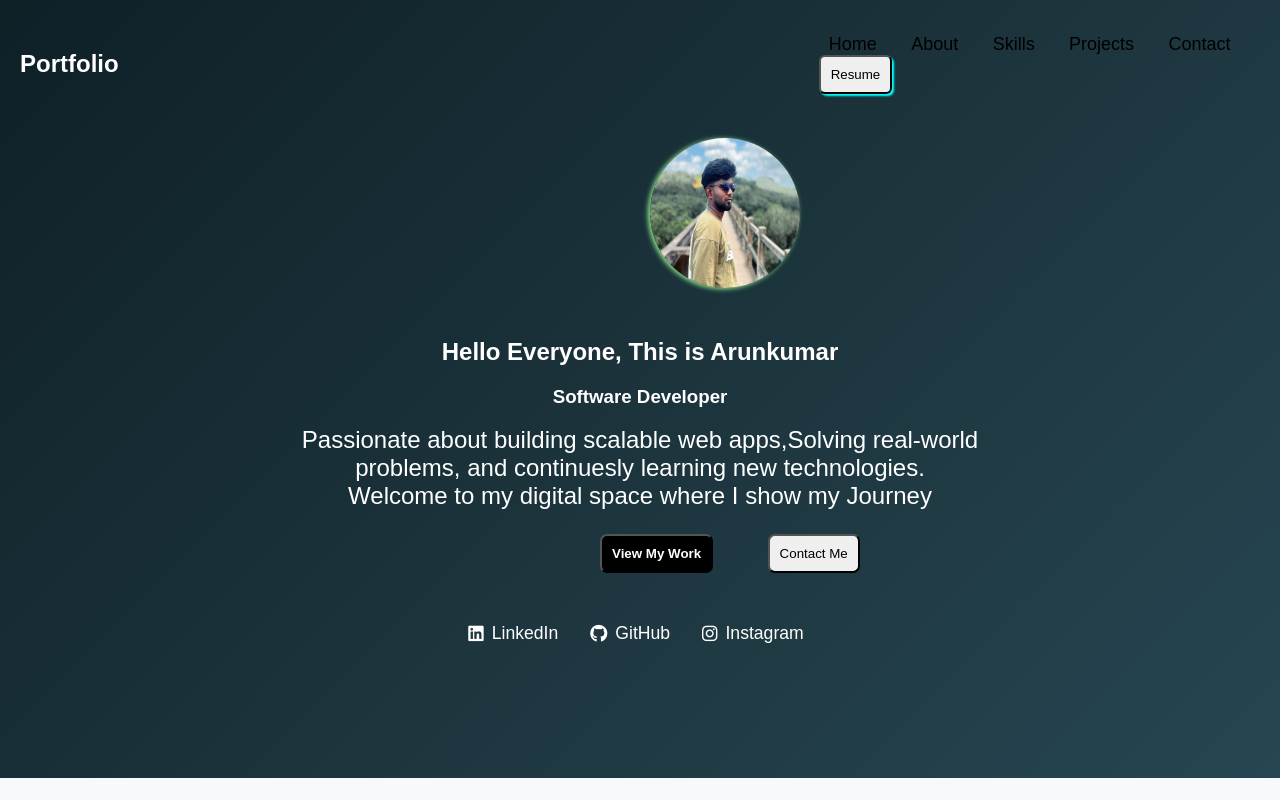
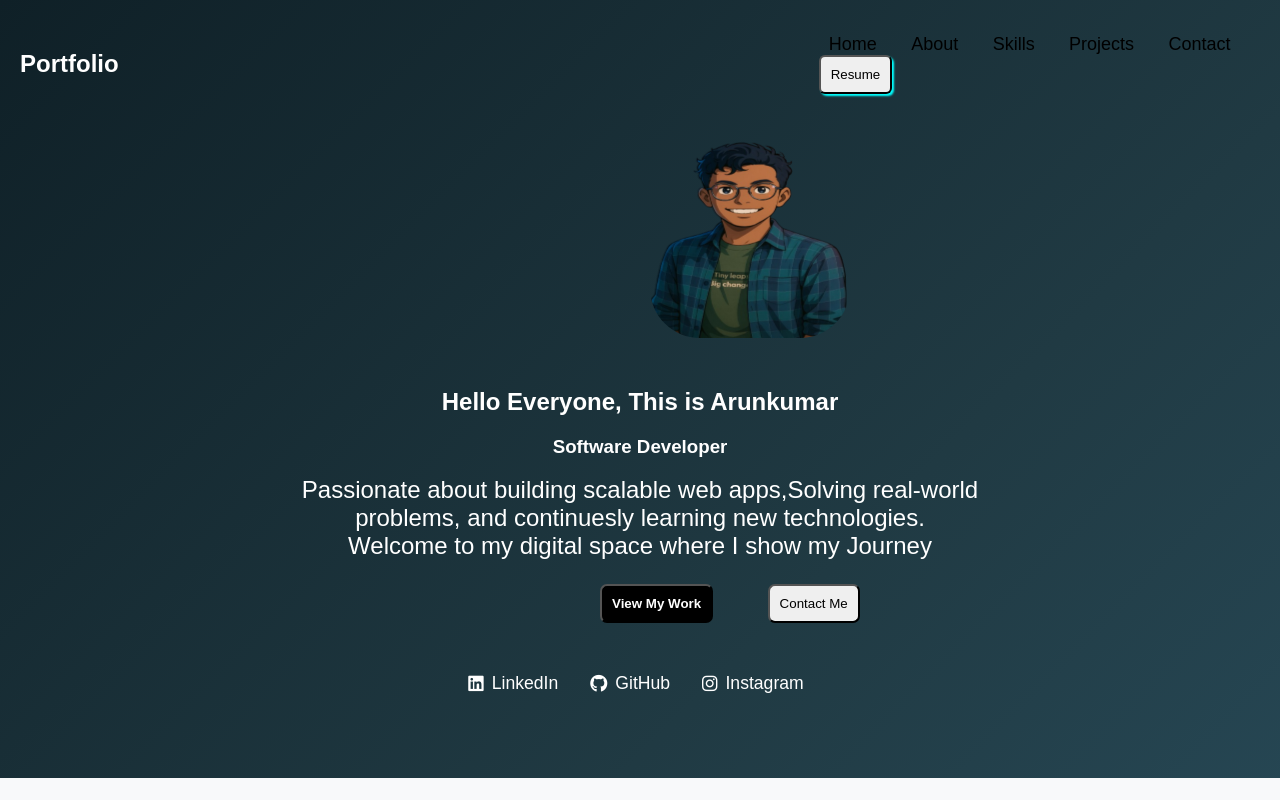
Before and after one commit to ArunKumar2031/Arun-s-Portfolio, a plain HTML site: page index.html in a window 1280 px wide. Shown: the top 800 px of the page. Drawn offline with Linux system fonts and the light colour scheme; a web font is replaced by a local one.

Commit message:
Image modified

```diff
--- a/index.html
+++ b/index.html
@@ -29,7 +29,7 @@
             </div>
         </nav>
         <section class="hero">
-            <img class="profile" src="Assets/Images/profile.jpg" alt="profile">
+            <img class="profile" src="Assets/Images/profile.png" alt="profile">
             <div class="profile-summary">
                 <h1>Hello Everyone, This is Arunkumar </h1>
                 <h3>Software Developer </h3>
--- a/style.css
+++ b/style.css
@@ -88,15 +88,15 @@ body {
 }
 
 .hero>.profile {
-    height: 150px;
-    width: 150px;
-    border-radius: 150px;
+    height: 200px;
+    width:200px;
+    border-radius: 50px;
     display: flex;
     align-items: center;
     justify-content: center;
     margin-top: 20px;
     margin-left: 650px;
-    box-shadow: -2px 1px 5px lightgreen;
+    box-shadow: 1px 1px -1px -1px  ;
 
 }
 
```
Also changed, not shown: Assets/Images/profile.jpg (deleted), Assets/Images/profile.png (added).
